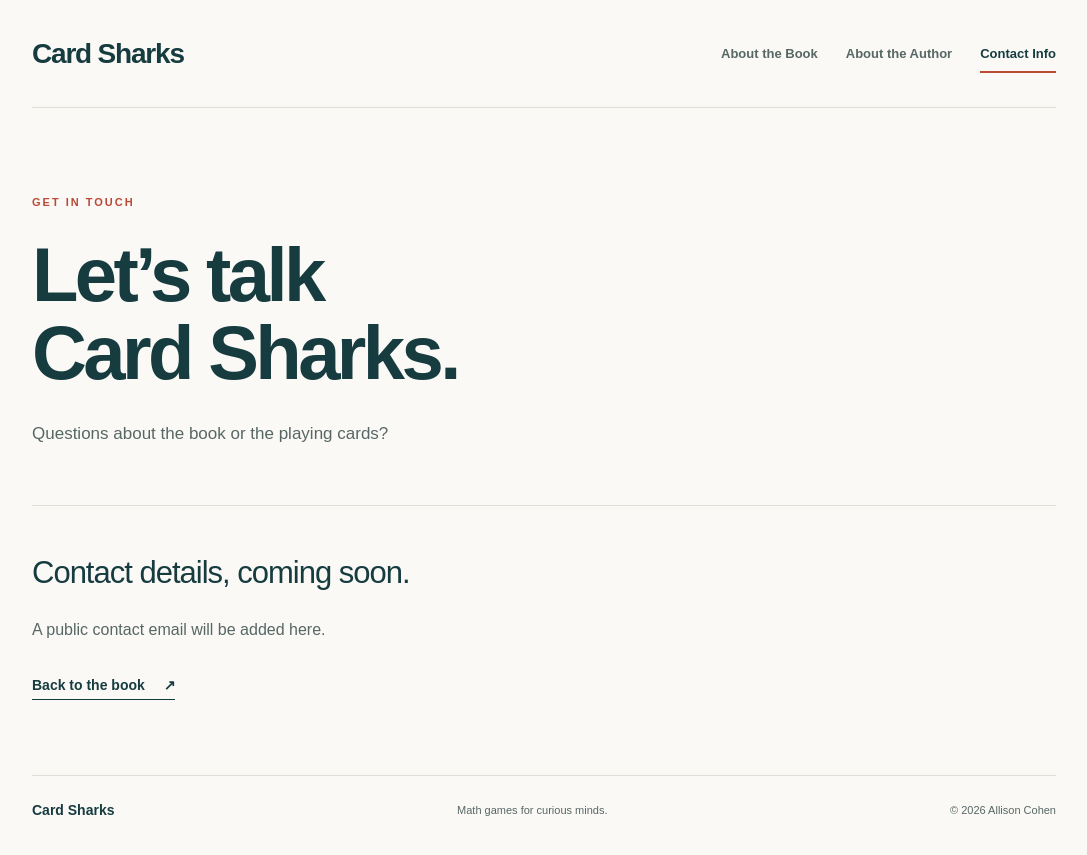
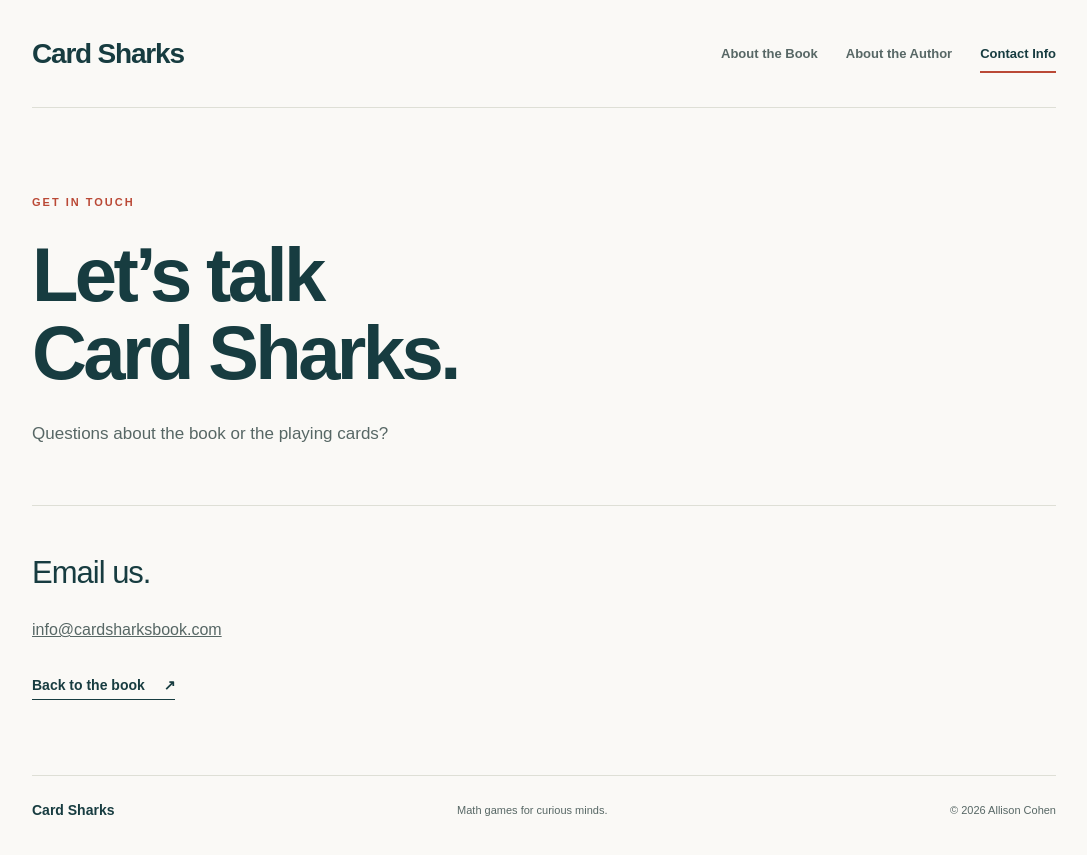
Before and after one commit to syenkoc/syenkoc, a Jekyll site: the page built from contact.html, in a window 1280 px wide. Shown: the top 855 px of the page, without its empty margins (96-1183 px from the left). Built offline with Jekyll 4.4.1, drawn with Linux system fonts in a browser that asks for light colours.

Commit message:
Add public contact email

```diff
--- a/contact.html
+++ b/contact.html
@@ -10,7 +10,7 @@ nav: contact
   <p class="intro-text">Questions about the book or the playing cards?</p>
 </section>
 <section class="reading short">
-  <h2>Contact details, coming soon.</h2>
-  <p class="pending">A public contact email will be added here.</p>
+  <h2>Email us.</h2>
+  <p><a href="mailto:info@cardsharksbook.com">info@cardsharksbook.com</a></p>
   <a class="text-link" href="{{ '/' | relative_url }}">Back to the book <span aria-hidden="true">↗</span></a>
 </section>
```
